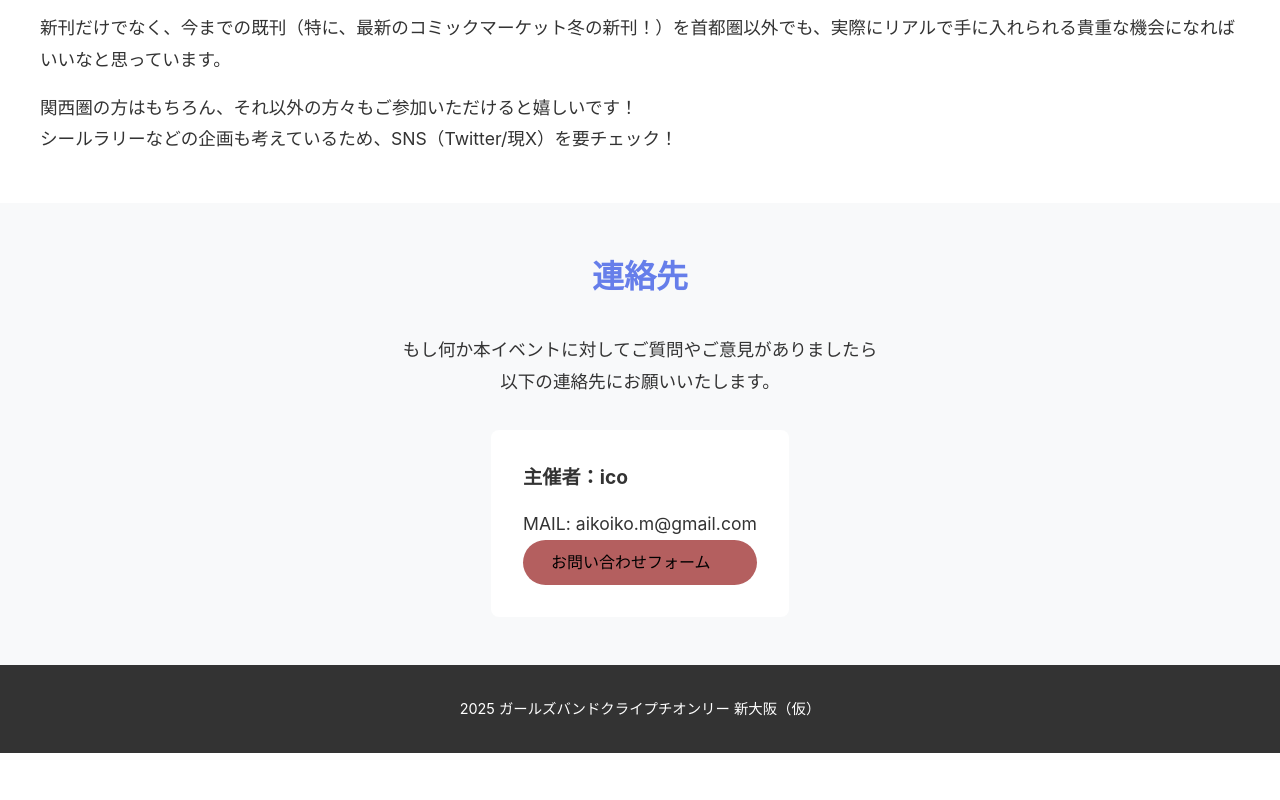
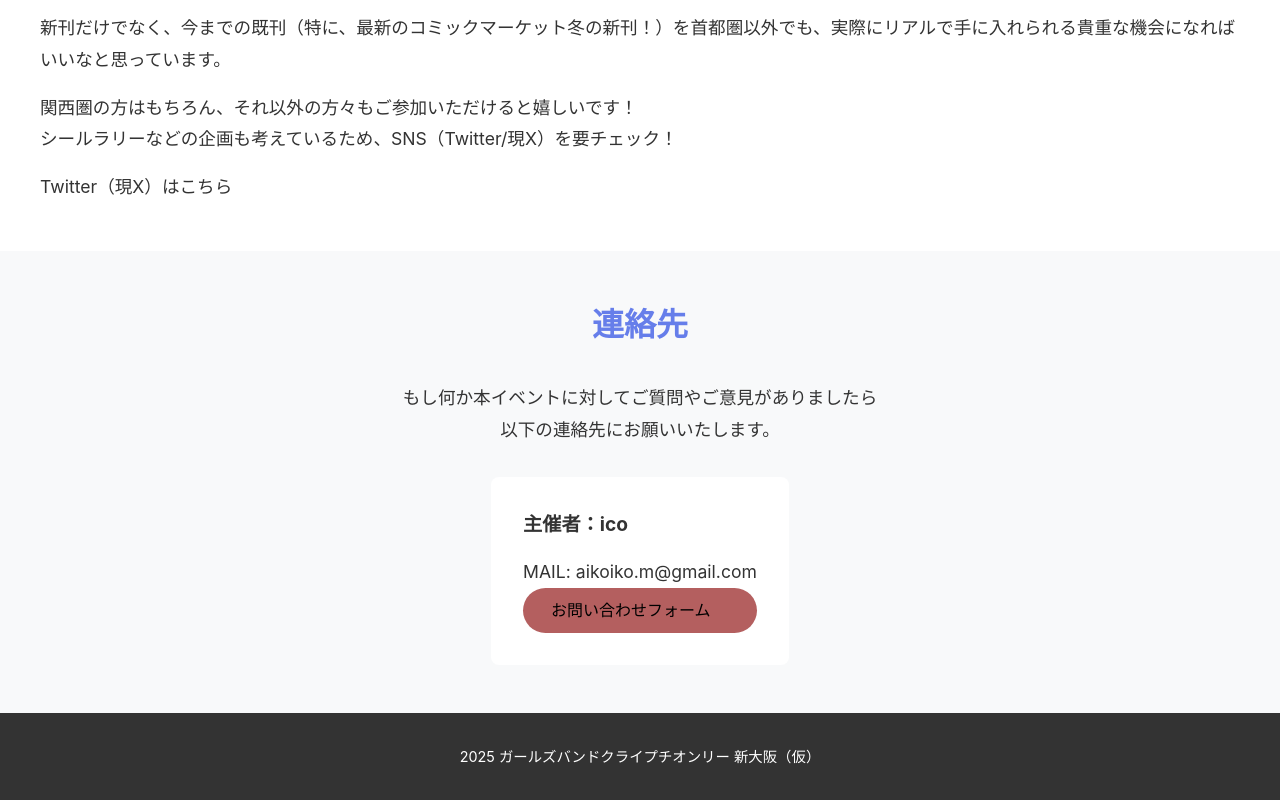
Before and after one commit to aikoikom/gbc_shinoosaka, a Next.js app: page /gbc_shinoosaka/ in a window 1280 px wide. Shown: the part 3083-3883 px from the top of the page. Before the commit the page ends 3836 px from the top, so only its background shows below. Built offline with nearby package versions, Linux system fonts and the light colour scheme.

Commit message:
Update EventPurpose.tsx
SNSボタン

```diff
--- a/components/EventPurpose/EventPurpose.tsx
+++ b/components/EventPurpose/EventPurpose.tsx
@@ -17,10 +17,11 @@ export default function EventPurpose() {
           </p>
           <p>
             関西圏の方はもちろん、それ以外の方々もご参加いただけると嬉しいです！<br />
-            シールラリーなどの企画も考えているため、SNS（Twitter/現X）を要チェック！
+            シールラリーなどの企画も考えているため、SNS（Twitter/現X）を要チェック！<br />
           </p>
-
-<script async src="https://platform.twitter.com/widgets.js"></script>
+           <p className={styles.button}>
+             <a href="https://x.com/gbc_shinoosaka" target="_blank">
+             Twitter（現X）はこちら</a></p>
 
         </div>
       </div>
```
